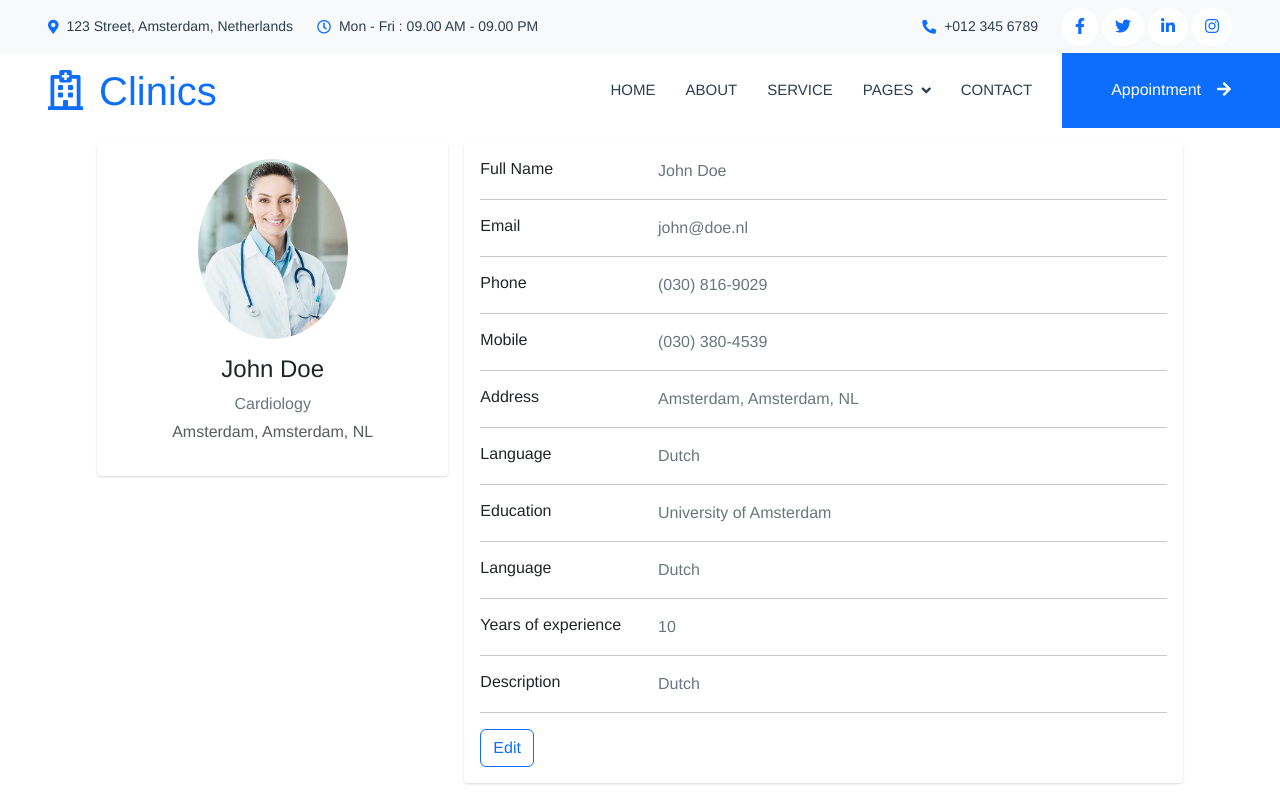
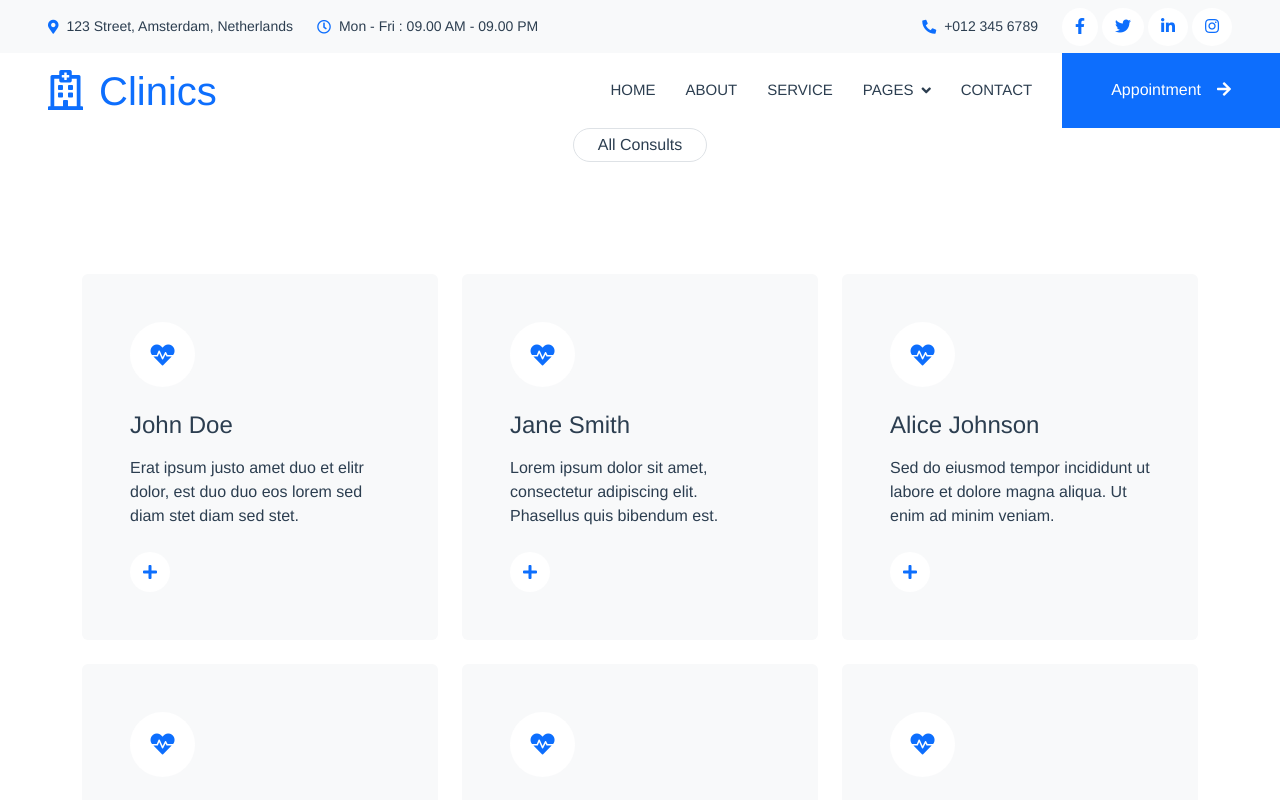
Before and after one commit to kaan302/Mindease, a Vue app in the folder client/: page /#/all-consults in a window 1280 px wide. Before the commit this address led to /#/doctor-profile. Shown: the top 800 px of the page. Built offline with nearby package versions, Linux system fonts and the light colour scheme.

Commit message:
finished clients

```diff
--- a/client/src/components/Consults/AllConsults.vue
+++ b/client/src/components/Consults/AllConsults.vue
@@ -22,7 +22,7 @@ export default {
         {
           name: 'John Doe',
           description: 'Erat ipsum justo amet duo et elitr dolor, est duo duo eos lorem sed diam stet diam sed stet.',
-          link: '#',
+          link: '#/doctor-profile',
         },
         {
           name: 'Jane Smith',
```
